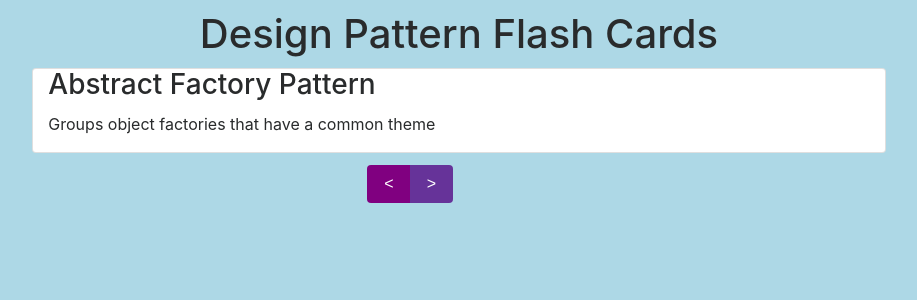
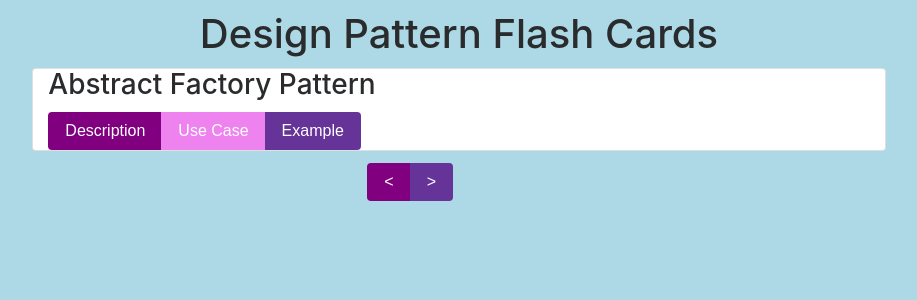
Before and after one commit to kevintrogers/design-pattern-cards, a Vue app in the folder design-cards/: page / in a window 1280 px wide. Shown: the top 300 px of the page, without its empty margins (181-1098 px from the left). Built offline with nearby package versions, Linux system fonts and the light colour scheme.

Commit message:
removed booleans from objects in array

```diff
--- a/design-cards/src/App.vue
+++ b/design-cards/src/App.vue
@@ -18,11 +18,16 @@
           <a :href="pattern.source">Example</a>
         </div>
 
+        <div class='btn-group'>
+          <button class='btn desc-btn' type='button' v-if='!pattern.checkDescription' @click='showDescription'>Description</button>
+          <button class='btn use-case-btn' type='button' v-if='!pattern.checkUseCase' @click='showUseCase'>Use Case</button>
+          <button class='btn example-btn' type='button' v-if='!pattern.checkExample' @click='showExample'>Example</button>
+        </div>
       </div>
 
     </div>
     <div class='btn-group col-2 offset-5'>
-      <button type='button' class='btn btn-down' @click='counterDown()'><</button>
+      <button type='button' class='btn btn-down' @click='counterDown'><</button>
       <button type='button' class='btn btn-up' @click='counterUp'>></button>
     </div>
   </div>
@@ -30,7 +35,7 @@
 </template>
 
 <script>
-;
+
 
 export default {
   data: function () {
@@ -41,100 +46,70 @@ export default {
           description: 'Groups object factories that have a common theme',
           useCase: 'When this happens...',
           example: 'For Example...',
-          source: 'http://spicymonkeymedia.com',
-          checkDescription: true,
-          checkUseCase: false,
-          checkExample: false
+          source: 'http://spicymonkeymedia.com'
         },
         { title: 'Factory Method',
           description: 'Creates objects without specifying exact class',
           useCase: 'When this happens...',
           example: 'For Example...',
-          source: 'http://spicymonkeymedia.com',
-          checkDescription: true,
-          checkUseCase: false,
-          checkExample: false
+          source: 'http://spicymonkeymedia.com'
         },
         { title: 'Builder',
           description: 'Groups object factories that have a common theme',
           useCase: 'When this happens...',
           example: 'For Example...',
-          source: 'http://spicymonkeymedia.com',
-          checkDescription: true,
-          checkUseCase: false,
-          checkExample: false
+          source: 'http://spicymonkeymedia.com'
         },
         { title: 'Prototype',
           description: 'Clones existing objects in order to create new objects',
           useCase: 'When this happens...',
           example: 'For Example...',
-          source: 'http://spicymonkeymedia.com',
-          checkDescription: true,
-          checkUseCase: false,
-          checkExample: false
+          source: 'http://spicymonkeymedia.com'
         },
         { title: 'Dependency Injection',
           description: 'A class accepts objects it requires from an injector instead of doing it directly',
           useCase: 'When this happens...',
           example: 'For Example...',
-          source: 'http://spicymonkeymedia.com',
-          checkDescription: true,
-          checkUseCase: false,
-          checkExample: false
+          source: 'http://spicymonkeymedia.com'
         },
          { title: 'Lazy Initialization',
           description: 'Delays creation of a resource consuming object until a more appropriate time',
           useCase: 'When this happens...',
           example: 'For Example...',
-          source: 'http://spicymonkeymedia.com',
-          checkDescription: true,
-          checkUseCase: false,
-          checkExample: false
+          source: 'http://spicymonkeymedia.com'
         },
          { title: 'Multition',
           description: 'Ensure a class only has named instances and provide a GPOA',
           useCase: 'When this happens...',
           example: 'For Example...',
-          source: 'http://spicymonkeymedia.com',
-          checkDescription: true,
-          checkUseCase: false,
-          checkExample: false
+          source: 'http://spicymonkeymedia.com'
         },
          { title: 'Object Pool',
           description: 'Recycles resources no longer in use in order to optimize resources',
           useCase: 'When this happens...',
           example: 'For Example...',
-          source: 'http://spicymonkeymedia.com',
-          checkDescription: true,
-          checkUseCase: false,
-          checkExample: false
+          source: 'http://spicymonkeymedia.com'
         },
          { title: 'Singleton',
           description: 'Ensure a class only has one instance and provide GPOA',
           useCase: 'When this happens...',
           example: 'For Example...',
-          source: 'http://spicymonkeymedia.com',
-          checkDescription: true,
-          checkUseCase: false,
-          checkExample: false
+          source: 'http://spicymonkeymedia.com'
+
         },
          { title: 'Resource acquisition is initialization (RIIA)',
           description: 'Ensure that resourcesare properly released by tying them to the lifespan of related object',
           useCase: 'When this happens...',
           example: 'For Example...',
           source: 'http://spicymonkeymedia.com',
-          checkDescription: true,
-          checkUseCase: false,
-          checkExample: false
+
         },
          { title: 'Abstract Factory',
           description: 'Groups object factories that have a common theme',
           useCase: 'When this happens...',
           example: 'For Example...',
           source: 'http://spicymonkeymedia.com',
-          checkDescription: true,
-          checkUseCase: false,
-          checkExample: false
+
         },
 
       ]
@@ -154,10 +129,27 @@ export default {
       } else {
         this.counter = 0;
       }
+    },
+    showDescription: function() {
+
+      this.checkDescription = false;
+      this.checkUseCase = true;
+      this.checkExample = false;
+
+    },
+    showUseCase: function() {
+      this.patterns.checkDescription = false;
+      this.checkUseCase = true;
+      this.checkExample = false;
+    },
+    showExample: function() {
+      this.patterns.checkDescription = false;
+      this.data.patterns.checkUseCase = false;
+      this.data.patterns.checkExample = true;
     }
-  }
+  },
 
-}
+};
 </script>
 
 <style>
@@ -175,19 +167,28 @@ html {
 .card-content{
 
 }
-
+.btn {
+  color: white;
+}
+.desc-btn {
+  background: purple;
+}
+.use-case-btn {
+  background: violet;
+}
+.example-btn {
+  background: rebeccapurple;
+}
 .btn-group, .example, h1 {
   text-align:center;
 
 }
 .btn-down{
-  color:white;
   background:purple;
 }
+
 .btn-up{
-  color:white;
-  background:rebeccapurple;
-
+    background:rebeccapurple;
 }
 
 </style>
```
